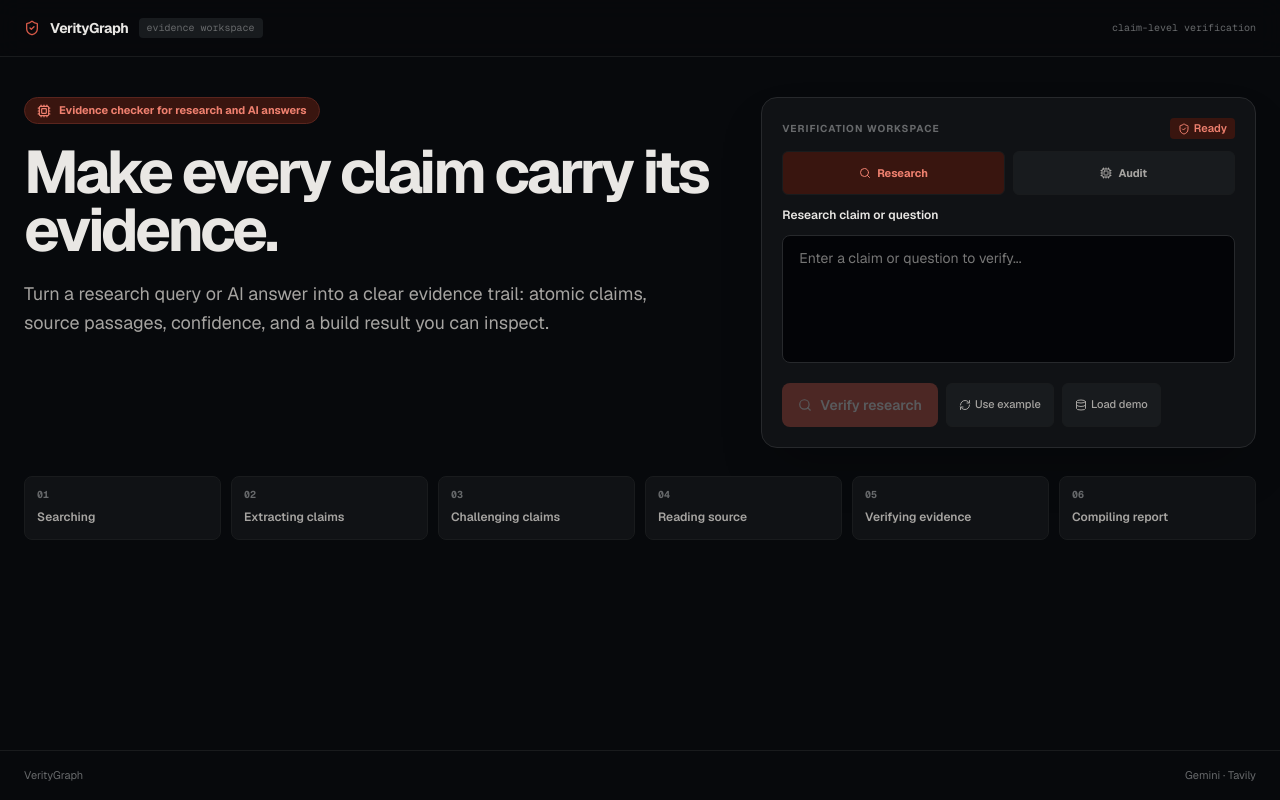
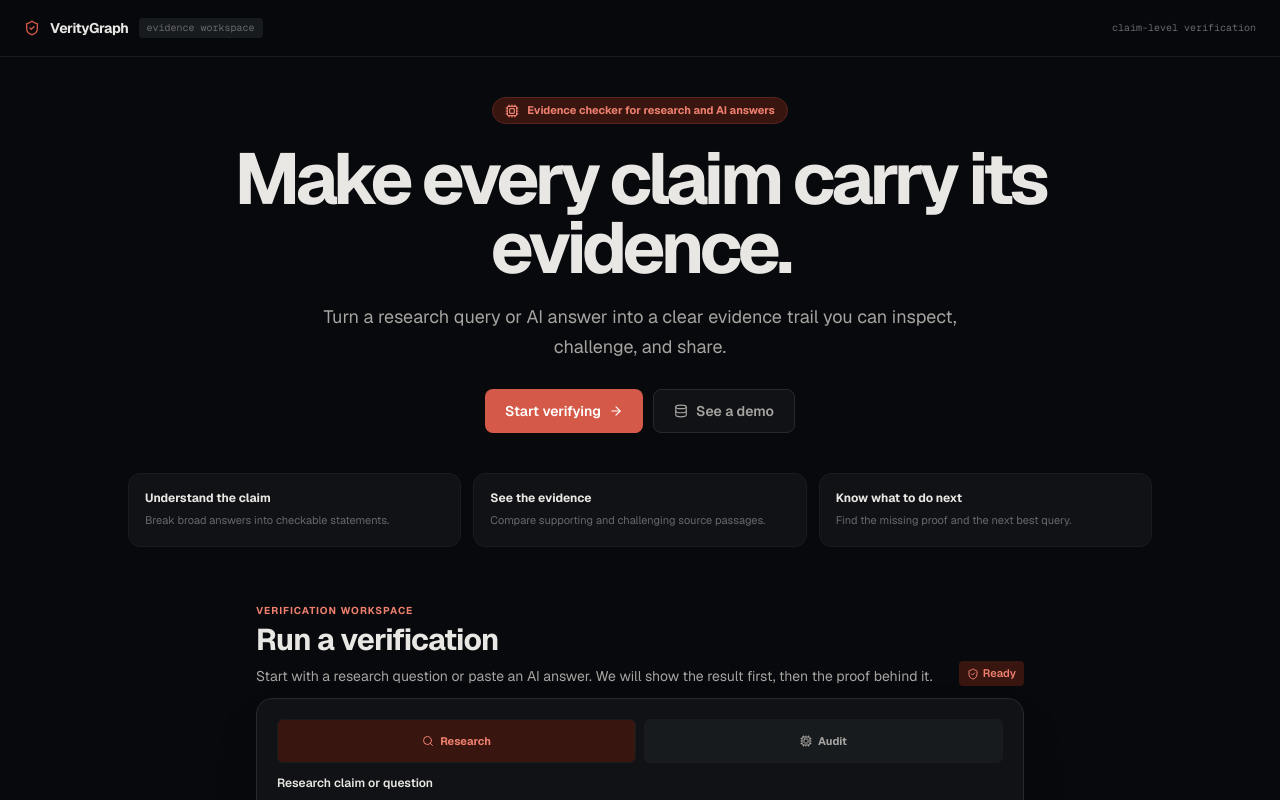
Before and after one commit to ambitious-scrap/veritygraph, a Next.js app in the folder frontend/: page / in a window 1280 px wide. Shown: the top 800 px of the page. Built offline with nearby package versions, Linux system fonts and the light colour scheme.

Commit message:
feat: clarify verification results

```diff
--- a/frontend/src/app/page.tsx
+++ b/frontend/src/app/page.tsx
@@ -21,6 +21,7 @@
   Layers,
   FileCode,
   Download,
+  ArrowRight,
   Copy,
   Check,
   Cpu,
@@ -55,6 +56,19 @@
 
 function pct(v: number) {
   return Math.round(v > 1 ? v : v * 100);
+}
+
+function summaryPoints(summary: string) {
+  const points = summary
+    .split(/(?<=[.!?])\s+/)
+    .map((point) => point.trim())
+    .filter(Boolean)
+    .slice(0, 3);
+  return points.length ? points : [summary.trim()];
+}
+
+function claimDigestText(claim: Claim) {
+  return claim.explanation.replace(/\s+/g, ' ').trim();
 }
 
 const verdictCfg: Record<ClaimVerdict, { bg: string; fg: string; icon: React.ReactNode; label: string }> = {
@@ -157,9 +171,8 @@
       if (!res.ok) { setError({ message: data.error || 'Pipeline failed.', stage: data.stage || 'pipeline' }); }
       else {
         setRun(data as ResearchRun);
-        const o: Record<string, boolean> = {};
-        data.claims?.forEach((c: Claim) => { o[c.id] = true; });
-        setOpen(o);
+        setOpen({});
+        setWhyOpen({});
       }
     } catch { setError({ message: 'Network error.', stage: 'connection' }); }
     finally { setIsAnalyzing(false); }
@@ -177,7 +190,8 @@
     setQuery(MOCK_RESEARCH_RUN.query);
     setError(null);
     setRun({ ...MOCK_RESEARCH_RUN, createdAt: new Date().toISOString() });
-    setOpen({ 'claim-1': true, 'claim-2': true, 'claim-3': true, 'claim-4': true });
+    setOpen({});
+    setWhyOpen({});
   };
 
   const toggle = (id: string) => setOpen((p) => ({ ...p, [id]: !p[id] }));
@@ -267,36 +281,67 @@
       </header>
 
       <main className="max-w-7xl mx-auto px-4 sm:px-6 py-8 sm:py-10 flex-1 w-full">
-        <section className="grid grid-cols-1 lg:grid-cols-12 gap-6 lg:gap-8 items-start mb-7">
-          <div className="lg:col-span-7 anim-in">
+        <section aria-labelledby="landing-title" className="max-w-5xl mx-auto text-center mb-14 anim-in">
           <div className="inline-flex items-center gap-2 rounded-full px-3 py-1 mb-5"
                style={{ color: 'var(--accent-text)', background: 'var(--accent-dim)', border: '1px solid oklch(0.34 0.08 30)' }}>
             <Cpu className="w-3.5 h-3.5" />
             <span className="text-[11px] font-bold">Evidence checker for research and AI answers</span>
           </div>
-            <h1 className="text-4xl sm:text-5xl lg:text-6xl font-bold tracking-tight leading-[0.96] max-w-3xl"
-                style={{ color: 'var(--ink)', letterSpacing: '-0.055em' }}>
+          <h1 id="landing-title" className="text-4xl sm:text-6xl lg:text-7xl font-bold tracking-tight leading-[0.96] max-w-4xl mx-auto"
+              style={{ color: 'var(--ink)', letterSpacing: '-0.06em' }}>
             Make every claim carry its evidence.
           </h1>
-            <p className="text-base sm:text-lg leading-relaxed mt-5 max-w-2xl" style={{ color: 'var(--ink-2)' }}>
-              Turn a research query or AI answer into a clear evidence trail: atomic claims, source passages, confidence, and a build result you can inspect.
+          <p className="text-base sm:text-lg leading-relaxed mt-5 max-w-2xl mx-auto" style={{ color: 'var(--ink-2)' }}>
+            Turn a research query or AI answer into a clear evidence trail you can inspect, challenge, and share.
           </p>
+          <div className="flex flex-wrap items-center justify-center gap-2.5 mt-7">
+            <button type="button"
+              onClick={() => { inputRef.current?.scrollIntoView({ behavior: 'smooth', block: 'center' }); inputRef.current?.focus(); }}
+              className="inline-flex min-h-11 items-center justify-center gap-2 px-5 py-2.5 text-sm font-semibold rounded-lg tr"
+              style={{ background: 'var(--accent)', color: '#fff' }}>
+              Start verifying <ArrowRight className="w-3.5 h-3.5" />
+            </button>
+            <button type="button" onClick={loadDemo}
+              className="inline-flex min-h-11 items-center justify-center gap-2 px-5 py-2.5 text-sm font-semibold rounded-lg tr"
+              style={{ background: 'var(--bg-raised)', color: 'var(--ink-2)', border: '1px solid var(--border)' }}>
+              <Database className="w-3.5 h-3.5" /> See a demo
+            </button>
+          </div>
+          <div className="grid grid-cols-1 sm:grid-cols-3 gap-3 mt-10 text-left">
+            {[
+              ['Understand the claim', 'Break broad answers into checkable statements.'],
+              ['See the evidence', 'Compare supporting and challenging source passages.'],
+              ['Know what to do next', 'Find the missing proof and the next best query.'],
+            ].map(([title, body]) => (
+              <div key={title} className="rounded-xl p-4" style={{ background: 'var(--bg-raised)', border: '1px solid var(--border-subtle)' }}>
+                <span className="text-xs font-bold block" style={{ color: 'var(--ink)' }}>{title}</span>
+                <span className="text-[11px] leading-relaxed block mt-1.5" style={{ color: 'var(--ink-3)' }}>{body}</span>
+              </div>
+            ))}
+          </div>
+        </section>
 
+        <section id="verification-workspace" aria-labelledby="workspace-title" className="max-w-3xl mx-auto mb-8">
+          <div className="flex items-end justify-between gap-4 mb-3">
+            <div>
+              <p className="text-[10px] font-bold uppercase tracking-widest" style={{ color: 'var(--accent-text)', letterSpacing: '0.1em' }}>
+                Verification workspace
+              </p>
+              <h2 id="workspace-title" className="text-2xl sm:text-3xl font-bold tracking-tight mt-1" style={{ color: 'var(--ink)' }}>
+                Run a verification
+              </h2>
+              <p className="text-sm mt-2" style={{ color: 'var(--ink-2)' }}>
+                Start with a research question or paste an AI answer. We will show the result first, then the proof behind it.
+              </p>
             </div>
-
-          <aside className="lg:col-span-5 anim-in" style={{ animationDelay: '80ms' }}>
-            <div className="rounded-2xl p-4 sm:p-5 shadow-2xl" style={{ background: 'var(--bg-raised)', border: '1px solid var(--border)' }}>
-              <div className="flex items-center justify-between mb-3">
-                <span className="text-[10px] font-bold uppercase tracking-widest" style={{ color: 'var(--ink-3)', letterSpacing: '0.1em' }}>
-                  Verification workspace
-                </span>
             {run ? <BuildBadge s={run.buildResult.status} /> : (
-                  <span className="inline-flex items-center gap-1 rounded px-2 py-0.5 text-[11px] font-semibold" style={{ color: 'var(--accent-text)', background: 'var(--accent-dim)' }}>
+              <span className="hidden sm:inline-flex items-center gap-1 rounded px-2 py-1 text-[11px] font-semibold" style={{ color: 'var(--accent-text)', background: 'var(--accent-dim)' }}>
                 <ShieldCheck className="w-3 h-3" /> Ready
               </span>
             )}
           </div>
 
+          <div className="rounded-2xl p-4 sm:p-5 shadow-2xl" style={{ background: 'var(--bg-raised)', border: '1px solid var(--border)' }}>
             <div className="flex gap-2 mb-3" role="tablist" aria-label="Workflow mode">
               <button type="button" role="tab" onClick={() => setSelectedMode('research')} aria-selected={selectedMode === 'research'}
                 className="inline-flex min-h-11 flex-1 items-center justify-center gap-1.5 px-3 py-2 text-[11px] font-bold rounded-md tr"
@@ -353,7 +398,6 @@
               </div>
             </form>
           </div>
-          </aside>
         </section>
 
         {error && (
@@ -383,13 +427,13 @@
 
 
         {run && (
-          <div className="space-y-5 anim-in">
+          <div className="space-y-6 anim-in">
             <div className="flex flex-wrap items-center justify-between gap-2 rounded-lg p-3"
                  style={{ background: 'var(--bg-raised)', border: '1px solid var(--border-subtle)' }}>
               <span className="text-[11px] font-bold uppercase tracking-wider" style={{ color: 'var(--ink-3)' }}>
-                {run.workflowMode === 'audit' ? 'AI Answer Audit' : 'Research Verification'}
+                {run.workflowMode === 'audit' ? 'AI answer audit' : 'Research verification'}
               </span>
-              <div className="flex gap-2">
+              <div className="flex flex-wrap gap-2">
                 <button type="button" onClick={() => exportReport('md')}
                   className="inline-flex min-h-11 items-center gap-1 px-2.5 py-1.5 text-[11px] font-semibold rounded-md tr"
                   style={{ background: 'var(--bg-overlay)', color: 'var(--ink-2)', border: '1px solid var(--border-subtle)' }}>
@@ -403,43 +447,59 @@
               </div>
             </div>
 
-            <section className="rounded-lg p-5"
+            <section aria-labelledby="build-result-title" className="rounded-xl p-5"
                      style={{ background: run.buildResult.status === 'pass' ? 'var(--ok-dim)' : run.buildResult.status === 'warning' ? 'var(--warn-dim)' : 'var(--bad-dim)', border: '1px solid var(--border-subtle)' }}>
-              <div className="flex flex-wrap items-center justify-between gap-3 mb-2">
+              <div className="flex flex-wrap items-start justify-between gap-3">
+                <div>
+                  <p className="text-[10px] font-bold uppercase tracking-widest mb-2" style={{ color: 'var(--ink-2)', letterSpacing: '0.1em' }}>
+                    Verification result
+                  </p>
                   <div className="flex items-center gap-2">
                     <BuildBadge s={run.buildResult.status} />
-                  <h2 className="text-lg font-bold" style={{ color: 'var(--ink)' }}>{run.buildResult.headline}</h2>
+                    <h2 id="build-result-title" className="text-lg font-bold" style={{ color: 'var(--ink)' }}>{run.buildResult.headline}</h2>
+                  </div>
                 </div>
                 <span className="text-[11px] font-mono" style={{ color: 'var(--ink-2)' }}>
-                  {run.buildResult.passedClaims} pass · {run.buildResult.warningClaims} warning · {run.buildResult.failedClaims} fail
+                  {run.buildResult.passedClaims} pass · {run.buildResult.warningClaims} review · {run.buildResult.failedClaims} fail
                 </span>
               </div>
-              <p className="text-sm" style={{ color: 'var(--ink-2)' }}>{run.buildResult.explanation}</p>
+              <p className="text-sm leading-relaxed mt-3 max-w-3xl" style={{ color: 'var(--ink-2)' }}>{run.buildResult.explanation}</p>
             </section>
 
             <div className="grid grid-cols-1 lg:grid-cols-12 gap-5">
-              <div className="lg:col-span-8 rounded-lg p-5"
+              <section aria-labelledby="brief-title" className="lg:col-span-7 rounded-xl p-5"
                        style={{ background: 'var(--bg-raised)', border: '1px solid var(--border-subtle)' }}>
-                <h2 className="text-[10px] font-bold uppercase tracking-widest mb-3"
-                    style={{ color: 'var(--ink-3)', letterSpacing: '0.1em' }}>
-                  Summary
+                <p className="text-[10px] font-bold uppercase tracking-widest mb-3" style={{ color: 'var(--ink-3)', letterSpacing: '0.1em' }}>
+                  In brief
+                </p>
+                <h2 id="brief-title" className="text-base font-bold mb-3" style={{ color: 'var(--ink)' }}>
+                  What this run found
                 </h2>
-                <p className="text-sm leading-relaxed" style={{ color: 'var(--ink)', maxWidth: '70ch' }}>
-                  {run.summary}
-                </p>
-              </div>
+                <ul className="space-y-2.5 text-sm leading-relaxed" style={{ color: 'var(--ink-2)' }}>
+                  {summaryPoints(run.summary).map((point, index) => (
+                    <li key={`${point}-${index}`} className="flex items-start gap-2.5">
+                      <span className="mt-2 w-1.5 h-1.5 rounded-full shrink-0" style={{ background: 'var(--accent)' }} />
+                      <span>{point}</span>
+                    </li>
+                  ))}
+                </ul>
+                <details className="mt-4 pt-3" style={{ borderTop: '1px solid var(--border-subtle)' }}>
+                  <summary className="cursor-pointer text-[11px] font-semibold" style={{ color: 'var(--accent-text)' }}>
+                    Read the full synthesis
+                  </summary>
+                  <p className="text-xs leading-relaxed mt-3" style={{ color: 'var(--ink-2)' }}>{run.summary}</p>
+                </details>
+              </section>
 
-              <div className="lg:col-span-4 rounded-lg p-5"
+              <section aria-labelledby="metrics-title" className="lg:col-span-5 rounded-xl p-5"
                        style={{ background: 'var(--bg-raised)', border: '1px solid var(--border-subtle)' }}>
                 <div className="flex items-center justify-between mb-3">
-                  <h2 className="text-[10px] font-bold uppercase tracking-widest"
-                      style={{ color: 'var(--ink-3)', letterSpacing: '0.1em' }}>
-                    Metrics
+                  <h2 id="metrics-title" className="text-[10px] font-bold uppercase tracking-widest" style={{ color: 'var(--ink-3)', letterSpacing: '0.1em' }}>
+                    Run metrics
                   </h2>
                   {run.metrics && (
                     <span className="text-[10px] font-mono flex items-center gap-1" style={{ color: 'var(--ink-3)' }}>
-                      <Clock className="w-3 h-3" />
-                      {(run.metrics.durationMs / 1000).toFixed(1)}s
+                      <Clock className="w-3 h-3" /> {(run.metrics.durationMs / 1000).toFixed(1)}s
                     </span>
                   )}
                 </div>
@@ -463,18 +523,24 @@
                   <span className="flex items-center gap-1.5"><FileCode className="w-3 h-3" style={{ color: 'var(--ink-3)' }} /><strong className="font-semibold">{run.metrics?.snippetFallbackSources ?? 0}</strong> snippets</span>
                 </div>
                 <div className="flex items-center gap-2 mt-3 pt-3" style={{ borderTop: '1px solid var(--border-subtle)' }}>
-                  {counts.ok > 0 && <span className="flex items-center gap-1 text-[10px] font-semibold" style={{ color: 'var(--ok-text)' }}><CheckCircle2 className="w-3 h-3" />{counts.ok}</span>}
-                  {counts.bad > 0 && <span className="flex items-center gap-1 text-[10px] font-semibold" style={{ color: 'var(--bad-text)' }}><XCircle className="w-3 h-3" />{counts.bad}</span>}
-                  {counts.warn > 0 && <span className="flex items-center gap-1 text-[10px] font-semibold" style={{ color: 'var(--warn-text)' }}><AlertTriangle className="w-3 h-3" />{counts.warn}</span>}
-                  {counts.mute > 0 && <span className="flex items-center gap-1 text-[10px] font-semibold" style={{ color: 'var(--mute-text)' }}><HelpCircle className="w-3 h-3" />{counts.mute}</span>}
+                  {counts.ok > 0 && <span className="flex items-center gap-1 text-[10px] font-semibold" style={{ color: 'var(--ok-text)' }}><CheckCircle2 className="w-3 h-3" />{counts.ok} passed</span>}
+                  {counts.bad > 0 && <span className="flex items-center gap-1 text-[10px] font-semibold" style={{ color: 'var(--bad-text)' }}><XCircle className="w-3 h-3" />{counts.bad} failed</span>}
+                  {counts.warn > 0 && <span className="flex items-center gap-1 text-[10px] font-semibold" style={{ color: 'var(--warn-text)' }}><AlertTriangle className="w-3 h-3" />{counts.warn} review</span>}
+                  {counts.mute > 0 && <span className="flex items-center gap-1 text-[10px] font-semibold" style={{ color: 'var(--mute-text)' }}><HelpCircle className="w-3 h-3" />{counts.mute} unclear</span>}
+                </div>
+              </section>
             </div>
           </div>
+        )}
+
+        {run && (
+          <section aria-labelledby="claims-title" className="anim-in">
+            <div className="flex flex-wrap items-end justify-between gap-2 mb-4">
+              <div>
+                <h2 id="claims-title" className="text-lg font-bold" style={{ color: 'var(--ink)' }}>Claims to review</h2>
+                <p className="text-xs mt-1" style={{ color: 'var(--ink-3)' }}>Scan the digest first. Open reasoning or evidence when you need the proof.</p>
               </div>
-
-            <section>
-              <div className="flex items-baseline gap-2 mb-4">
-                <h2 className="text-sm font-bold" style={{ color: 'var(--ink)' }}>Verified Claims</h2>
-                <span className="text-xs font-mono" style={{ color: 'var(--ink-3)' }}>{total}</span>
+              <span className="text-xs font-mono" style={{ color: 'var(--ink-3)' }}>{total} claims</span>
             </div>
 
             <div className="space-y-2 stagger">
@@ -489,60 +555,57 @@
                       <div className="flex flex-wrap items-start gap-2 mb-2">
                         <Badge v={claim.verdict} />
                         <BuildBadge s={claim.claimBuildStatus} />
-                          <span className="inline-flex items-center gap-1 text-[11px] font-mono font-medium" style={{ color: 'var(--ink-2)' }}>{conf}%</span>
-                          <span className="text-[11px] font-mono" style={{ color: 'var(--ink-3)' }}>
-                            {claim.sourceIndependence.independentOrigins}/{claim.sourceIndependence.sourceCount} independent origins
-                          </span>
+                        <span className="inline-flex items-center gap-1 text-[11px] font-mono font-medium" style={{ color: 'var(--ink-2)' }}>{conf}% confidence</span>
                       </div>
 
                       <h3 className="text-sm font-semibold leading-snug break-words mb-2" style={{ color: 'var(--ink)' }}>
                         &ldquo;{claim.text}&rdquo;
                       </h3>
-                        <p className="text-xs leading-relaxed mb-3" style={{ color: 'var(--ink-2)', maxWidth: '65ch' }}>
-                          {claim.explanation}
+                      <p className="text-xs leading-relaxed line-clamp-2" style={{ color: 'var(--ink-2)', maxWidth: '65ch' }}>
+                        {claimDigestText(claim)}
                       </p>
 
-                        <div className="rounded-md p-3 mb-3 text-[11px] space-y-2"
+                      <div className="flex flex-wrap items-center gap-2 mt-3">
+                        <button type="button" onClick={() => toggleWhy(claim.id)} aria-expanded={isWhy} aria-controls={`reasoning-${claim.id}`}
+                          className="inline-flex min-h-11 items-center gap-1 text-[11px] font-semibold tr rounded px-2"
+                          style={{ color: 'var(--accent-text)', background: 'var(--accent-dim)' }}>
+                          {isWhy ? <><ChevronUp className="w-3 h-3" /> Hide reasoning</> : <><Info className="w-3 h-3" /> Read reasoning</>}
+                        </button>
+                        <button type="button" onClick={() => toggle(claim.id)} aria-expanded={isOpen} aria-controls={`evidence-${claim.id}`}
+                          className="inline-flex min-h-11 items-center gap-1 text-[11px] font-semibold tr rounded px-2"
+                          style={{ color: 'var(--ink-2)', background: 'var(--bg-overlay)', border: '1px solid var(--border-subtle)' }}>
+                          {isOpen ? <><ChevronUp className="w-3 h-3" /> Hide the evidence</> : <><ChevronDown className="w-3 h-3" /> Read the evidence ({claim.evidence.length})</>}
+                        </button>
+                      </div>
+
+                      {isWhy && (
+                        <div id={`reasoning-${claim.id}`} className="mt-3 rounded-md p-3 text-[11px] space-y-3 anim-in"
                              style={{ background: 'var(--bg-inset)', border: '1px solid var(--border-subtle)' }}>
                           <p style={{ color: 'var(--ink-2)' }}>
-                            <strong style={{ color: 'var(--ink)' }}>What would change this verdict?</strong> {claim.missingEvidence}
+                            <strong style={{ color: 'var(--ink)' }}>What would change this?</strong> {claim.missingEvidence}
                           </p>
                           <div className="flex flex-wrap items-center gap-2">
-                            <span className="font-mono break-all" style={{ color: 'var(--ink-3)' }}>{claim.nextBestQuery}</span>
+                            <span className="font-mono break-all" style={{ color: 'var(--ink-3)' }}>Next search: {claim.nextBestQuery}</span>
                             <button type="button" onClick={() => copyNextQuery(claim.id, claim.nextBestQuery)}
-                              className="inline-flex items-center gap-1 px-2 py-1 rounded tr"
+                              className="inline-flex min-h-11 items-center gap-1 px-2.5 py-1 rounded tr"
                               style={{ background: 'var(--bg-overlay)', color: 'var(--ink-2)', border: '1px solid var(--border-subtle)' }}>
                               <Copy className="w-3 h-3" /> {copied === claim.id ? 'Copied' : 'Copy query'}
                             </button>
                           </div>
-                        </div>
-
-                        <div className="flex items-center gap-3">
-                          <button type="button" onClick={() => toggle(claim.id)} aria-expanded={isOpen}
-                            className="inline-flex items-center gap-1 text-[11px] font-semibold tr rounded px-1.5 py-0.5"
-                            style={{ color: 'var(--accent-text)' }}>
-                            {isOpen ? <><ChevronUp className="w-3 h-3" /> Hide evidence</> : <><ChevronDown className="w-3 h-3" /> {claim.evidence.length} source{claim.evidence.length !== 1 ? 's' : ''}</>}
-                          </button>
-                          <button type="button" onClick={() => toggleWhy(claim.id)} aria-expanded={isWhy}
-                            className="inline-flex items-center gap-1 text-[10px] font-medium tr rounded px-1.5 py-0.5"
-                            style={{ color: 'var(--ink-3)' }}>
-                            <Info className="w-3 h-3" /> Why?
-                          </button>
-                        </div>
-
-                        {isWhy && claim.confidenceFactors && (
-                          <div className="mt-3 rounded-md p-3 text-[11px] grid grid-cols-2 sm:grid-cols-4 gap-3 anim-in"
-                               style={{ background: 'var(--bg-inset)', border: '1px solid var(--border-subtle)' }}>
+                          {claim.confidenceFactors && (
+                            <div className="grid grid-cols-2 sm:grid-cols-4 gap-3 pt-3" style={{ borderTop: '1px solid var(--border-subtle)' }}>
                               <div><span style={{ color: 'var(--ink-3)' }}>Evidence</span><span className="block font-bold" style={{ color: 'var(--ink)' }}>{claim.confidenceFactors.evidenceCount}</span></div>
                               <div><span style={{ color: 'var(--ink-3)' }}>Domains</span><span className="block font-bold" style={{ color: 'var(--ink)' }}>{claim.confidenceFactors.distinctDomains}</span></div>
                               <div><span style={{ color: 'var(--ink-3)' }}>Contradictions</span><span className="block font-bold" style={{ color: claim.confidenceFactors.hasContradiction ? 'var(--bad-text)' : 'var(--ok-text)' }}>{claim.confidenceFactors.hasContradiction ? 'Found' : 'None'}</span></div>
-                            <div><span style={{ color: 'var(--ink-3)' }}>Cap</span><span className="block font-bold truncate" style={{ color: 'var(--ink)' }}>{claim.confidenceFactors.appliedCap || 'None'}</span></div>
+                              <div><span style={{ color: 'var(--ink-3)' }}>Source origins</span><span className="block font-bold" style={{ color: 'var(--ink)' }}>{claim.sourceIndependence.independentOrigins}/{claim.sourceIndependence.sourceCount}</span></div>
+                            </div>
+                          )}
                         </div>
                       )}
                     </div>
 
                     {isOpen && (
-                        <div className="px-4 pb-4 space-y-2 anim-in" style={{ borderTop: '1px solid var(--border-subtle)' }}>
+                      <div id={`evidence-${claim.id}`} className="px-4 pb-4 space-y-2 anim-in" style={{ borderTop: '1px solid var(--border-subtle)' }}>
                         <span className="block pt-3 text-[10px] font-bold uppercase tracking-wider mb-1" style={{ color: 'var(--ink-3)', letterSpacing: '0.08em' }}>
                           Evidence ({claim.evidence.length})
                         </span>
@@ -584,7 +647,6 @@
               })}
             </div>
           </section>
-          </div>
         )}
       </main>
 
```
Also changed, not shown: 2 other files (tests, documents, lock files or other folders). Lines whose indentation alone changed are shown as unchanged.
